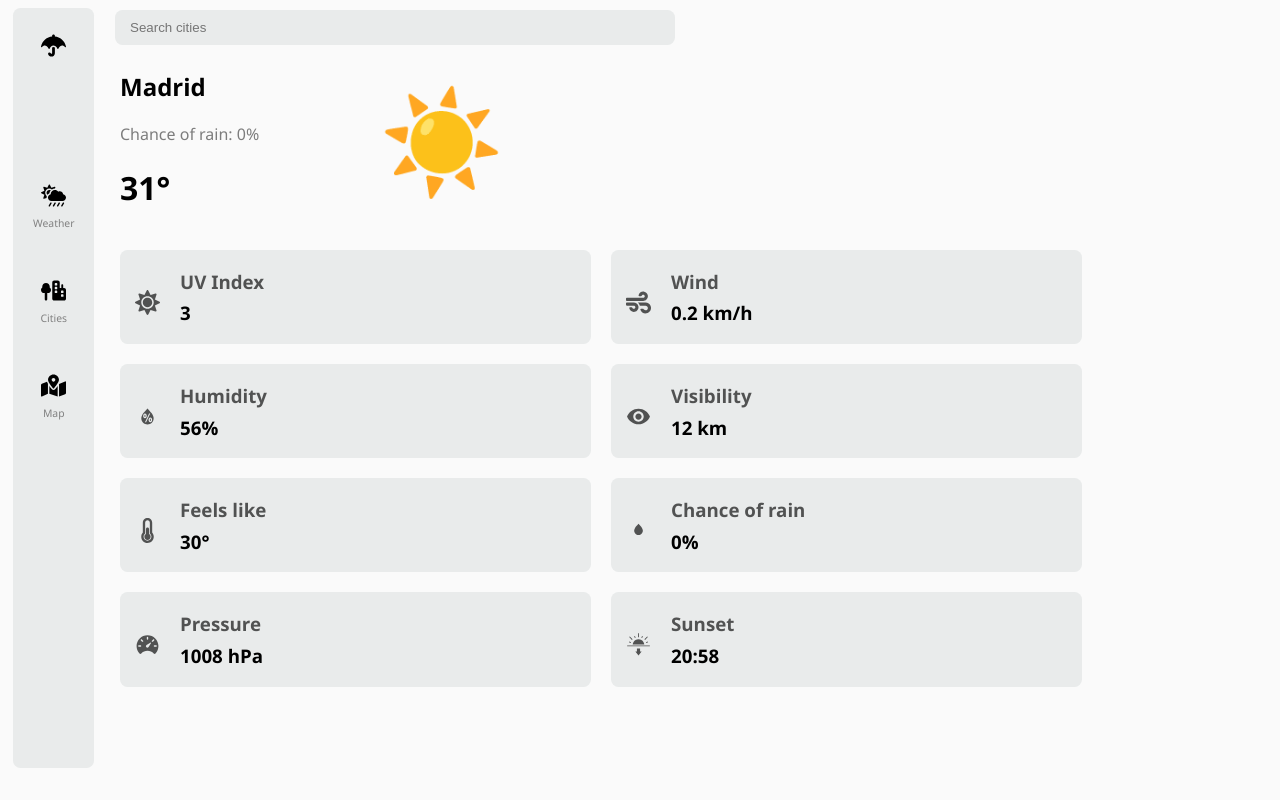
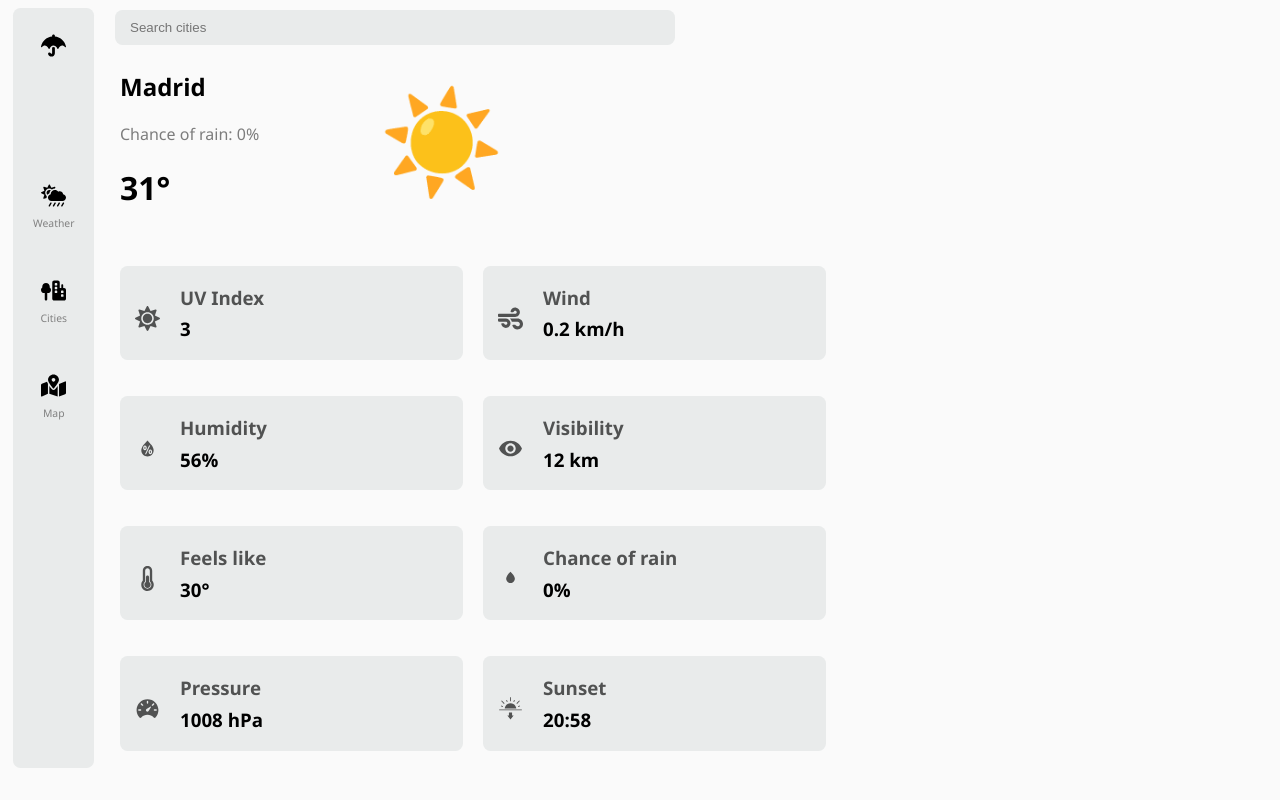
Before and after one commit to mgalen007/Clima, a React (Vite) app: page /weather in a window 1280 px wide. Built offline with nearby package versions, Linux system fonts and the light colour scheme.

Commit message:
Minor resizing

```diff
--- a/src/components/WeatherPage/WeatherPage.css
+++ b/src/components/WeatherPage/WeatherPage.css
@@ -35,6 +35,7 @@
     flex-basis: 40%;
     display: flex;
     gap: 20px;
+    margin-top: 16px;
 }
 
 .w-property-card .w-h3-grey{
@@ -60,3 +61,9 @@
     display: flex;
     align-items: center;
 }
+
+@media(min-width: 1023px){
+    #w-properties{
+        width: 820px;
+    }
+}
```
